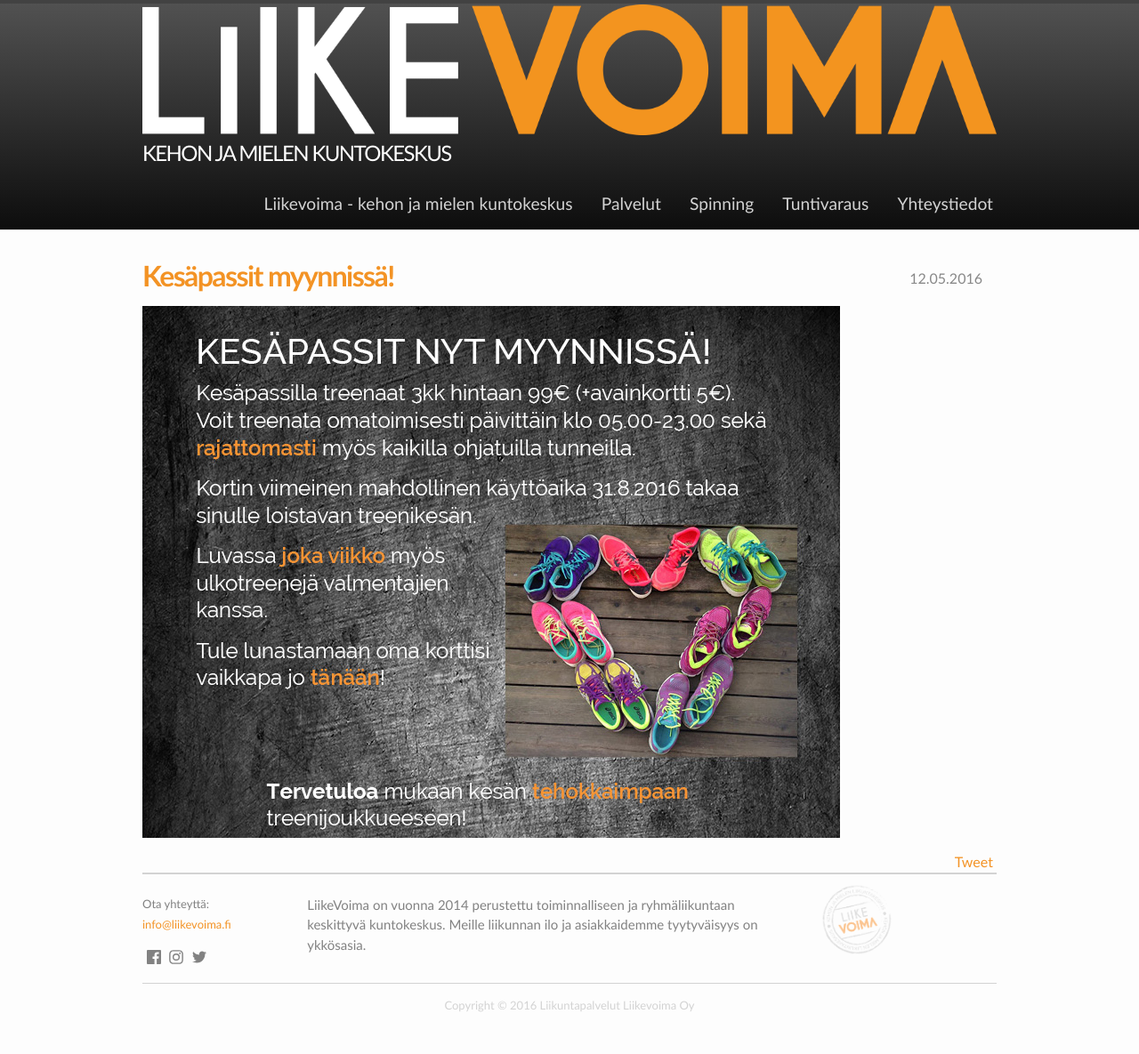
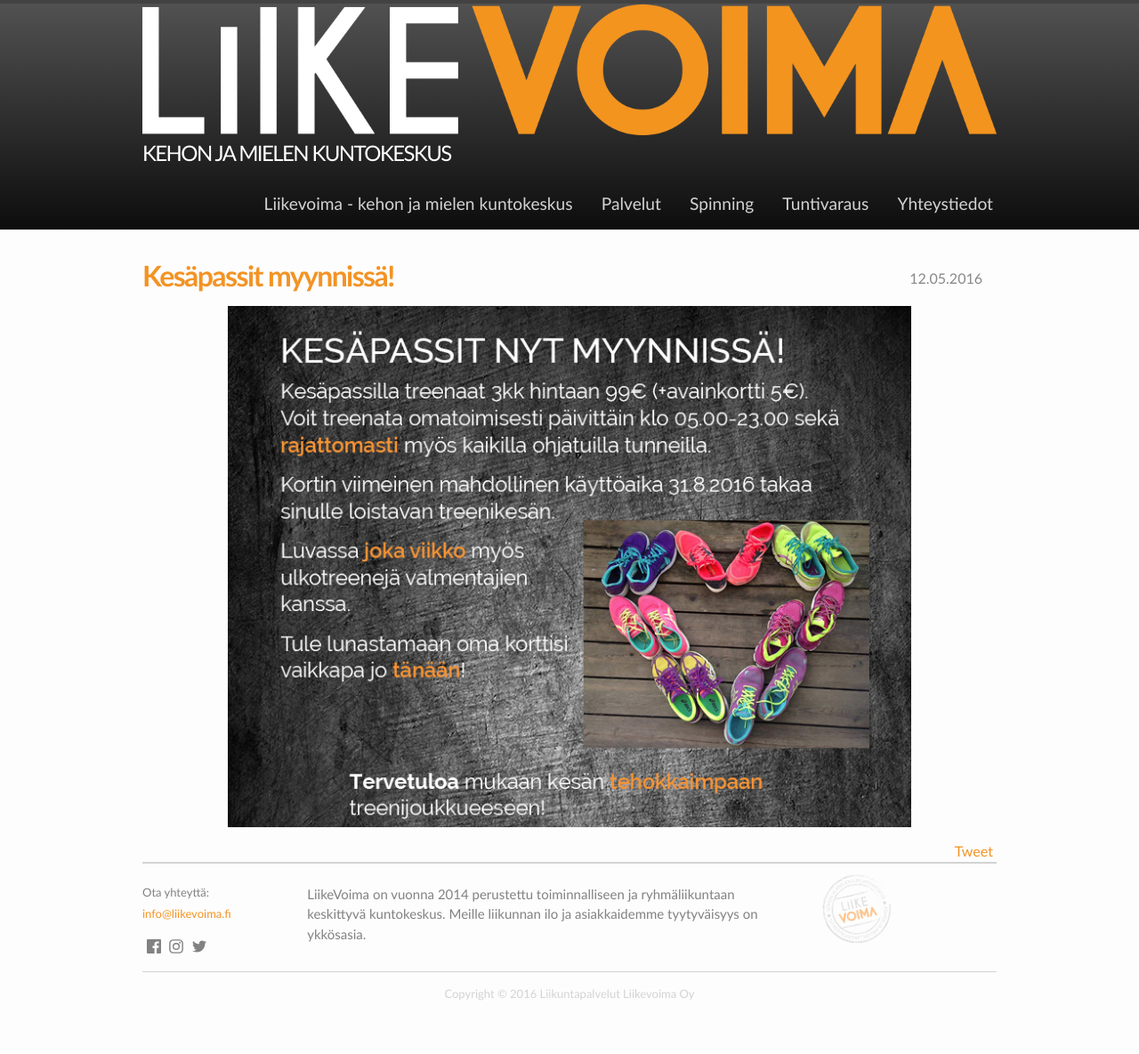
Before and after one commit to liikevoima/liikevoima.github.io, a Jekyll site: the page built from _posts/2016-05-12-kesäpassit.md, in a window 1280 px wide. Shown: the whole page at 89% size. Built offline with Jekyll 4.4.1, drawn with Linux system fonts in a browser that asks for light colours; comment, search, counter and statistics services are not loaded.

Commit message:
- test fb comment plugin fix no 2

```diff
--- a/_layouts/post.html
+++ b/_layouts/post.html
@@ -34,30 +34,11 @@
         </h1>
 
         </header>
-
+        <div class="container">
         <!-- important: don't escape content! it'll actually be HTML markup. -->
         {{ content }}
 
-
-
-<!-- is this necessary? commnent count is already visible below in fb comment plugin block -->
-<!--        <div class="stats"> -->
-
-            <!-- technique via http://developers.facebook.com/docs/reference/plugins/comments/ FAQ -->
-            <!--
-            <span id="comments-count">&nbsp;</span>
-            <script>
-                function updateCommentsCount(obj) {
-                    var num = obj.comments;
-                    document.getElementById("comments-count").innerHTML =
-                        (num || "No") + " " + (num === 1 ? "comment" : "comments");
-                }
-            </script>
-            <script src="https://graph.facebook.com/?id={{ postURLAbs | cgi_escape | escape }}&amp;callback=updateCommentsCount"></script>
-
         </div>
--->
-
         <div class="buttons">
             <a href="http://twitter.com/share" class="twitter-share-button" data-via="liikevoima" data-related="liikevoima"
                 data-url="{{ postURLAbsEsc }}" data-text="{{ page.title | escape }}">Tweet</a>
```
